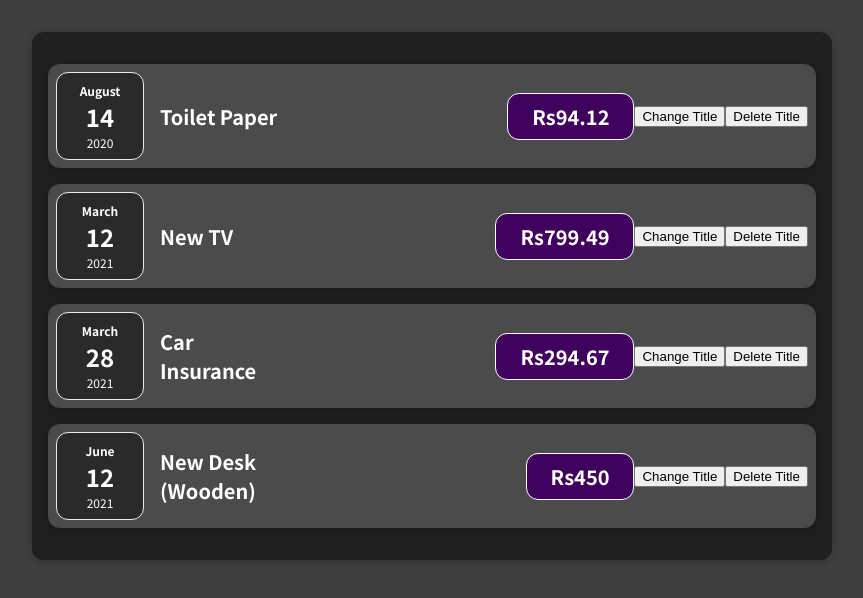
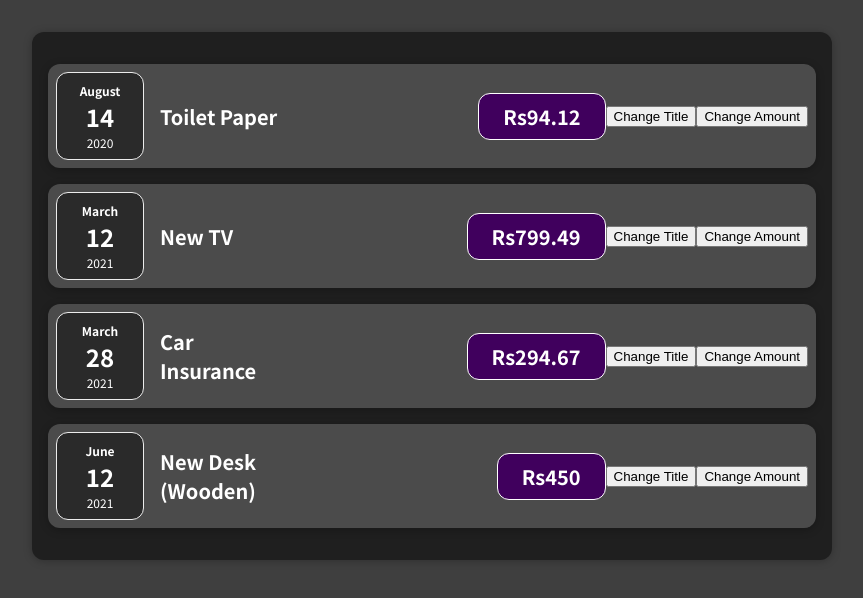
Before and after one commit to preetipatilsn/SHARPENER_REACT, a React (Create React App) app in the folder react_learning/: page / in a window 1280 px wide. Shown: the top 598 px of the page, without its empty margins (208-1071 px from the left). Built offline with nearby package versions, Linux system fonts and the light colour scheme.

Commit message:
task 3 changeamount an title using states

```diff
--- a/react_learning/src/components/Expenses/ExpenseItem.js
+++ b/react_learning/src/components/Expenses/ExpenseItem.js
@@ -1,4 +1,4 @@
-import React from 'react';
+import React, { useState } from 'react';
 
 import ExpenseDate from './ExpenseDate';
 import ExpenseDetails from './ExpenseDetails';
@@ -7,21 +7,27 @@ import './ExpenseItem.css';
 
 const ExpenseItem = (props) => {
 
+   const [title, setTitle] = useState(props.title);
+   const [amount, setAmount] = useState(props.amount);
+
     const clickHandler = () =>{
+        setTitle('updated!');
         console.log("clicked!");
-    }
+    };
 
-    const deleteHandler = () =>{
+    const amountHandler = () =>{
+        setAmount('100')
         console.log("clicked!");
-    }
+    };
 
     return (
     <div className='expense-item'>
         <ExpenseDate date={props.date} />
-        <ExpenseDetails title={props.title} amount={props.amount} />
+        <ExpenseDetails title={title} amount={amount} />
         <button onClick={clickHandler}>Change Title</button>
-        <button onClick={deleteHandler}>Delete Title</button>
+        <button onClick={amountHandler}>Change Amount</button>
 
     </div>)
 };
+
 export default ExpenseItem;
```
